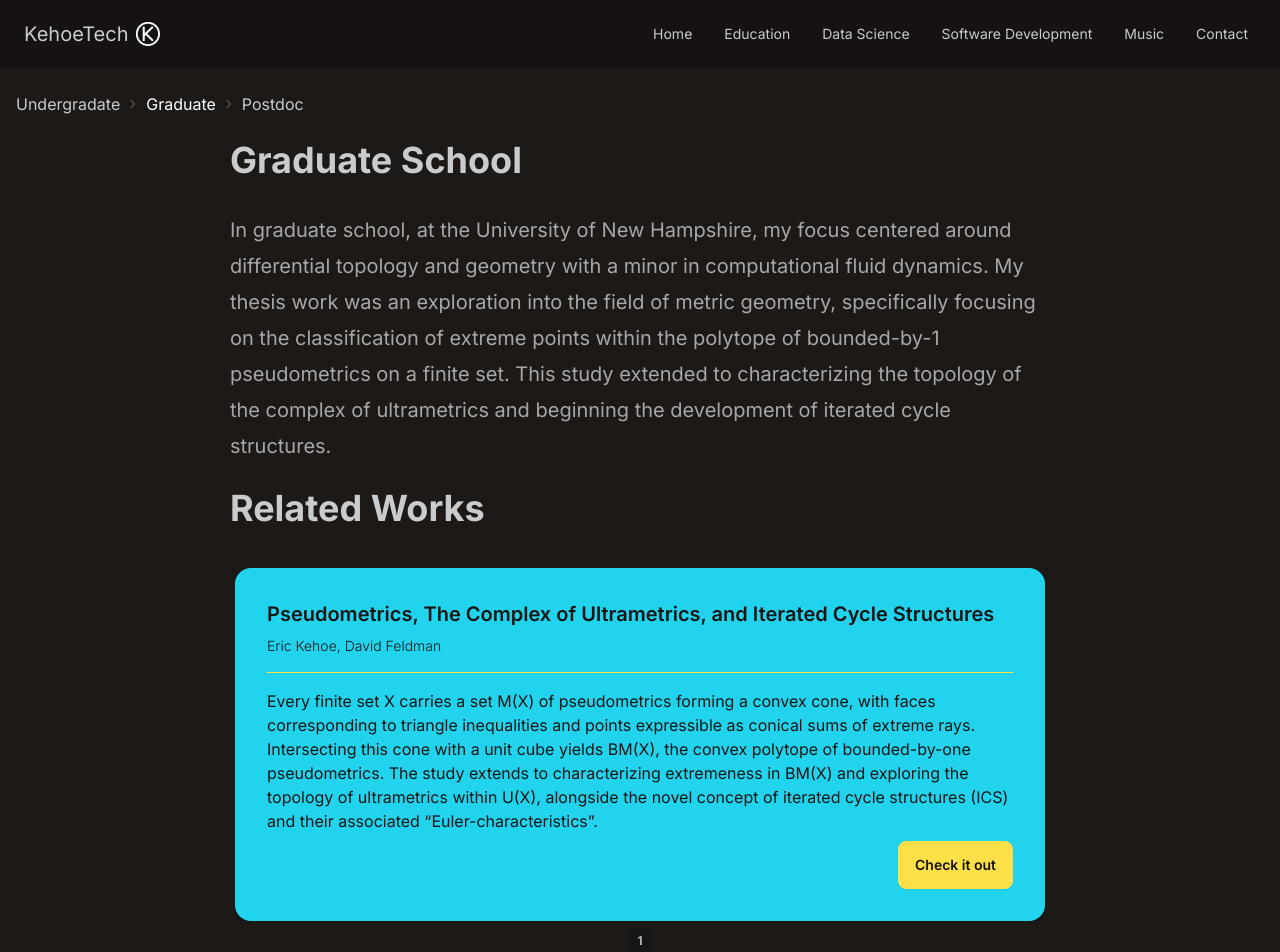
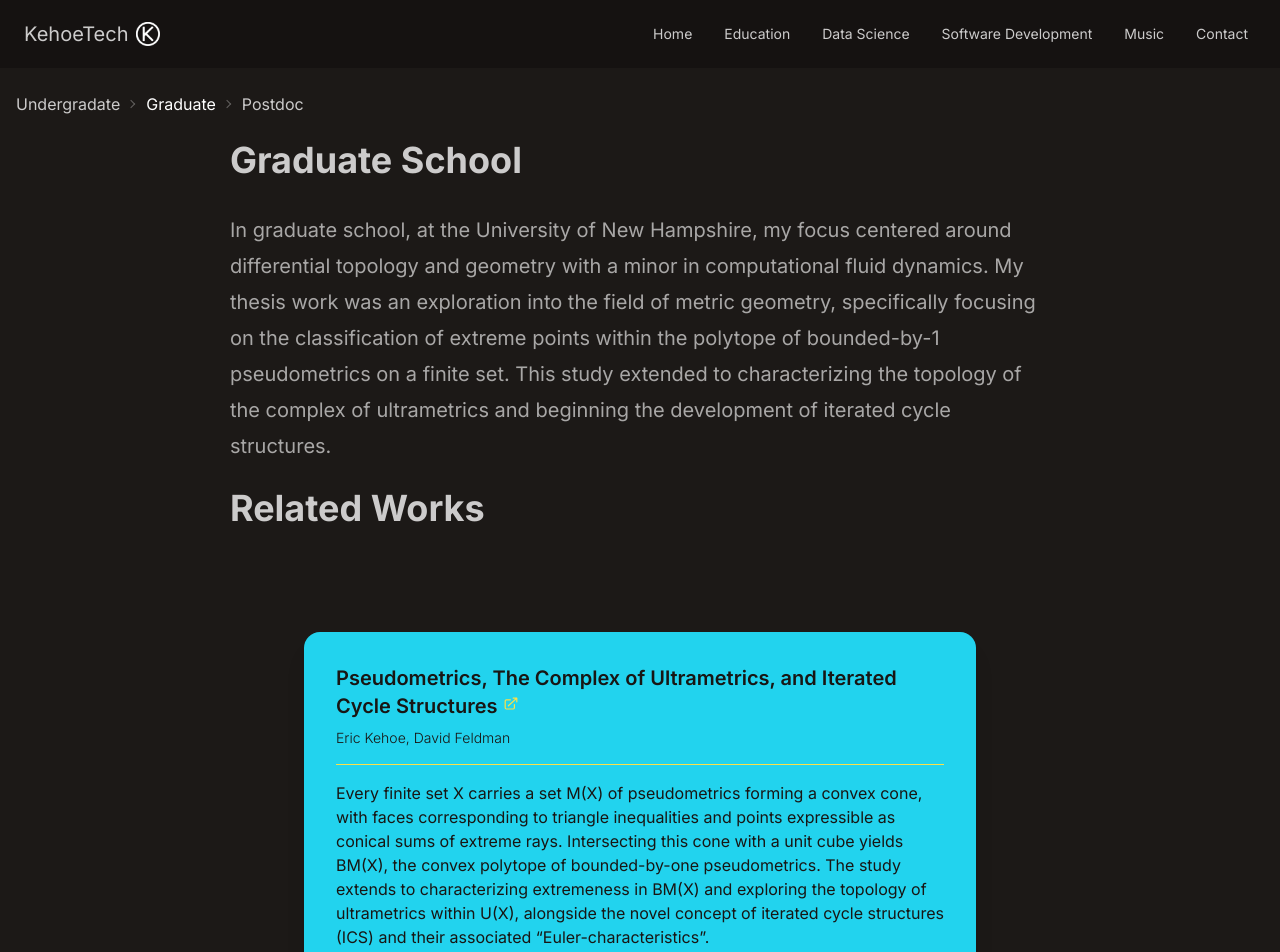
Before and after one commit to ekehoe32/portfolio, a Next.js app: page /education/graduate in a window 1280 px wide. Shown: the top 952 px of the page. Built offline with nearby package versions, Linux system fonts and the light colour scheme.

Commit message:
fixed formatting of publication cards

```diff
--- a/app/ui/publication-card.tsx
+++ b/app/ui/publication-card.tsx
@@ -1,4 +1,4 @@
-import Image from "next/image";
+import { ArrowTopRightOnSquareIcon } from "@heroicons/react/20/solid";
 import Link from "next/link";
 
 type PublicationCardProps = {
@@ -32,23 +32,18 @@ export default function PublicationCard({
         />
       </figure> */}
       <div className="card-body w-fit">
-        <h2 className="card-title">{name}</h2>
+        <Link href={href} rel="noopener noreferrer" target="_blank">
+          <h2 className="card-title inline-block">
+            {name}{" "}
+            <ArrowTopRightOnSquareIcon className="inline w-4 text-accent pb-2" />
+          </h2>
+        </Link>
         <div>
           <p className="font-light text-sm">{authors.join(", ")}</p>
         </div>
         <hr className="my-2 border-accent" />
         {/* <p className="font-light">{university}</p> */}
         <p>{abstract}</p>
-        <div className="card-actions justify-end">
-          <Link
-            href={href}
-            rel="noopener noreferrer"
-            target="_blank"
-            className="btn btn-accent"
-          >
-            Check it out
-          </Link>
-        </div>
       </div>
     </div>
   );
--- a/app/ui/publication-carousel.tsx
+++ b/app/ui/publication-carousel.tsx
@@ -20,8 +20,8 @@ export default async function PublicationCarousel({
   }
 
   return (
-    <div className="grid grid-cols-1 lg:max-w-[810px]">
-      <div className="carousel w-full">
+    <div className="grid grid-cols-1 w-full max-w-[800px]">
+      <div className="carousel max-w-full p-8 lg:p-16 space-x-4 rounded-box">
         {publications.map((publication) => (
           <div
             id={changeCase.kebabCase(publication.name)}
--- a/package.json
+++ b/package.json
@@ -9,6 +9,7 @@
     "lint": "next lint"
   },
   "dependencies": {
+    "@heroicons/react": "^2.0.18",
     "@react-three/fiber": "^8.15.11",
     "@types/change-case": "^2.3.1",
     "@types/three": "^0.158.3",
```
Also changed, not shown: 1 other file (tests, documents, lock files or other folders).
